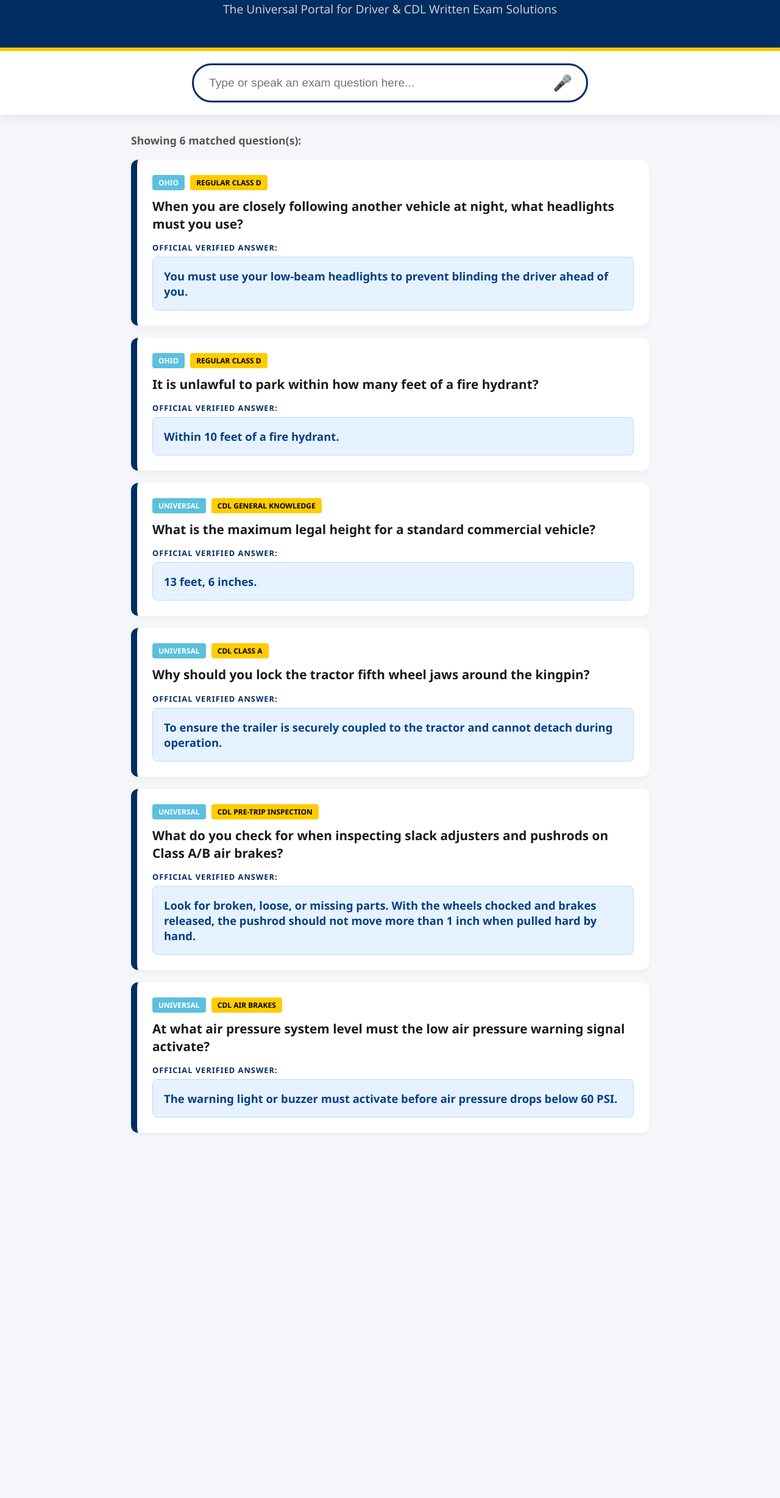
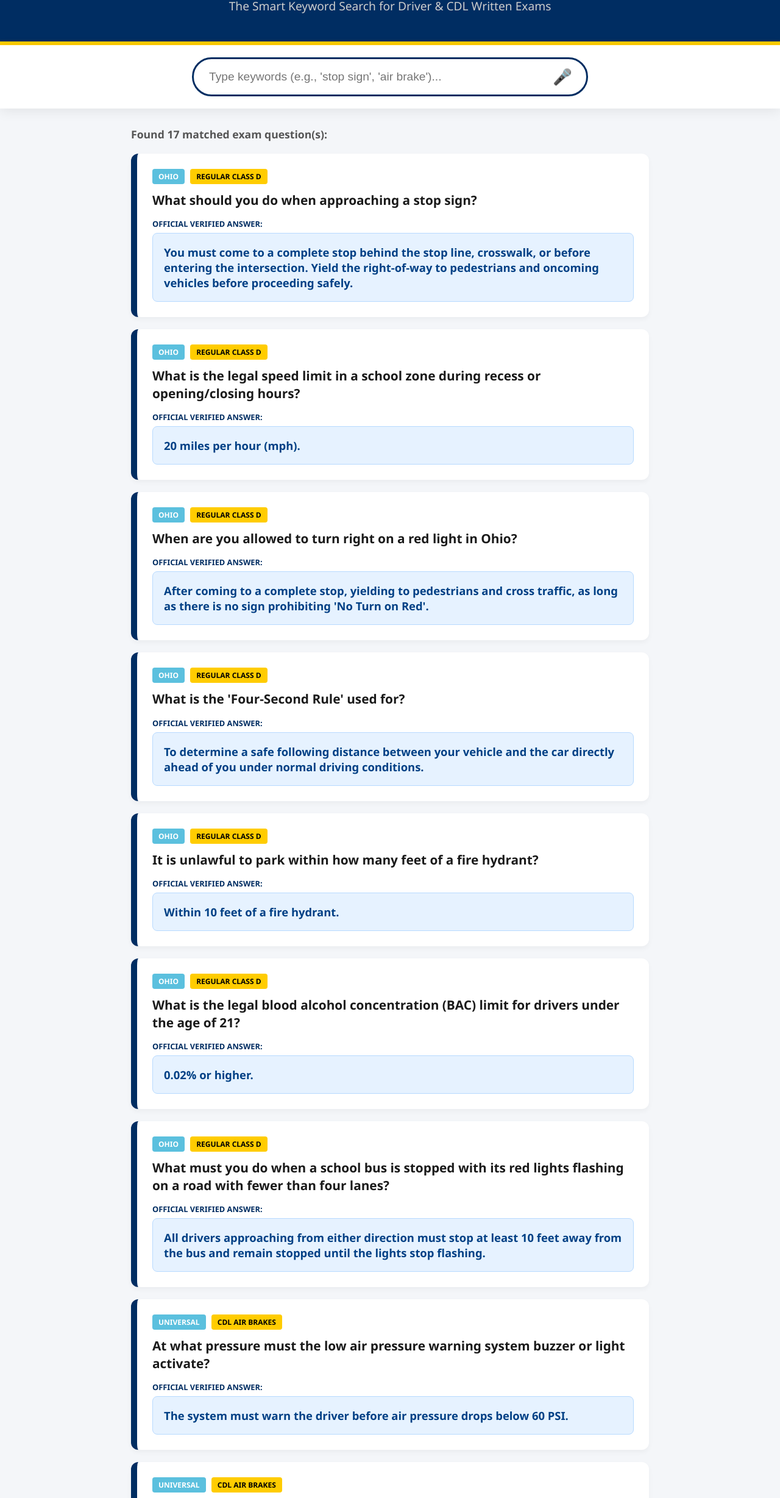
Before and after one commit to deandreturnerwalkerinventervideos30s/GDEGo, a plain HTML site: page index.html in a window 1280 px wide. Shown: the part 124-2581 px from the top of the page at 61% size. Before the commit the page ends 2072 px from the top, so only its background shows below. Drawn offline with Linux system fonts and the light colour scheme.

Commit message:
Update index.html

```diff
--- a/index.html
+++ b/index.html
@@ -5,107 +5,79 @@
     <meta name="viewport" content="width=device-width, initial-scale=1.0">
     <title>GDEgo | Universal DMV & CDL Search</title>
     <style>
-        :root { --gde-blue: #002d62; --gde-gold: #ffcc00; --dark: #111; }
+        :root { --gde-blue: #002d62; --gde-gold: #ffcc00; }
         body { font-family: 'Segoe UI', Arial, sans-serif; background: #f4f6f9; margin: 0; padding-bottom: 60px; color: #333; }
 
-        /* Premium Header Styling */
-        header { background: var(--gde-blue); color: white; padding: 50px 20px; text-align: center; border-bottom: 6px solid var(--gde-gold); }
+        header { background: var(--gde-blue); color: white; padding: 45px 20px; text-align: center; border-bottom: 6px solid var(--gde-gold); }
         h1 { margin: 0; font-size: 3em; letter-spacing: 2px; font-weight: 900; }
         .tagline { margin-top: 10px; font-size: 1.2em; color: #ccc; }
 
-        /* The Main Entry Search Bar */
         .search-box-wrapper { position: sticky; top: 0; background: white; padding: 20px; z-index: 1000; box-shadow: 0 4px 20px rgba(0,0,0,0.08); display: flex; flex-direction: column; align-items: center; gap: 12px; }
         .search-container { position: relative; width: 90%; max-width: 650px; }
         #searchField { width: 100%; padding: 18px 60px 18px 25px; border-radius: 50px; border: 3px solid var(--gde-blue); font-size: 1.2em; outline: none; box-sizing: border-box; transition: 0.3s; }
-        #searchField:focus { box-shadow: 0 0 15px rgba(0, 45, 98, 0.3); }
 
-        /* Mic Button Styles */
-        .voice-btn { position: absolute; right: 20px; top: 50%; transform: translateY(-50%); background: none; border: none; font-size: 1.6em; cursor: pointer; color: var(--gde-blue); transition: 0.2s; }
-        .voice-btn:hover { transform: translateY(-50%) scale(1.1); }
+        .voice-btn { position: absolute; right: 20px; top: 50%; transform: translateY(-50%); background: none; border: none; font-size: 1.6em; cursor: pointer; color: var(--gde-blue); }
         .listening { color: #d9534f; animation: flash 1s infinite; }
         @keyframes flash { 0% { opacity: 1; } 50% { opacity: 0.4; } 100% { opacity: 1; } }
 
-        /* Content Container */
         .main-container { max-width: 850px; margin: 30px auto; padding: 0 20px; }
         #resultsSummary { font-size: 1.1em; margin-bottom: 20px; font-weight: bold; color: #555; }
 
-        /* Dynamic Q&A Cards */
-        .qa-card { background: white; border-radius: 12px; padding: 25px; margin-bottom: 20px; border-left: 10px solid var(--gde-blue); box-shadow: 0 4px 8px rgba(0,0,0,0.04); transition: 0.3s; }
-        .qa-card:hover { transform: translateY(-2px); box-shadow: 0 6px 12px rgba(0,0,0,0.08); }
+        .qa-card { background: white; border-radius: 12px; padding: 25px; margin-bottom: 20px; border-left: 10px solid var(--gde-blue); box-shadow: 0 4px 8px rgba(0,0,0,0.04); }
         .meta-tags { margin-bottom: 12px; }
         .tag { display: inline-block; padding: 4px 10px; border-radius: 4px; font-size: 0.75em; font-weight: bold; text-transform: uppercase; margin-right: 5px; color: white; }
         .tag-state { background: #5bc0de; }
         .tag-type { background: var(--gde-gold); color: #000; }
 
         .question-text { font-weight: 800; font-size: 1.3em; line-height: 1.4; color: #1a1a1a; margin-bottom: 15px; }
-        .answer-heading { font-size: 0.8em; font-weight: bold; color: var(--gde-blue); text-transform: uppercase; letter-spacing: 1px; margin-bottom: 6px; }
+        .answer-heading { font-size: 0.8em; font-weight: bold; color: var(--gde-blue); text-transform: uppercase; margin-bottom: 6px; }
         .answer-text { background: #e6f2ff; color: #004085; padding: 18px; border-radius: 8px; font-weight: 700; font-size: 1.15em; border: 1px solid #b8daff; }
 
-        .no-results { text-align: center; padding: 40px; font-size: 1.2em; color: #777; background: white; border-radius: 12px; box-shadow: 0 4px 8px rgba(0,0,0,0.04); }
+        .no-results { text-align: center; padding: 40px; font-size: 1.2em; color: #777; background: white; border-radius: 12px; }
     </style>
 </head>
 <body>
 
 <header>
     <h1>GDEgo</h1>
-    <div class="tagline">The Universal Portal for Driver & CDL Written Exam Solutions</div>
+    <div class="tagline">The Smart Keyword Search for Driver & CDL Written Exams</div>
 </header>
 
 <div class="search-box-wrapper">
     <div class="search-container">
-        <input type="text" id="searchField" placeholder="Type or speak an exam question here..." onkeyup="executeSearch()">
+        <input type="text" id="searchField" placeholder="Type keywords (e.g., 'stop sign', 'air brake')..." onkeyup="executeSearch()">
         <button class="voice-btn" id="micTrigger" onclick="activateVoiceSearch()">🎤</button>
     </div>
 </div>
 
 <div class="main-container">
-    <div id="resultsSummary">Showing all available test questions:</div>
+    <div id="resultsSummary">Type above to search the database...</div>
     <div id="deckDisplay"></div>
 </div>
 
 <script>
-    // MASTER QUESTION DATABASE
-    // You can copy and paste this block to add thousands of rules, states, and certifications.
+    // MASSIVE EXPANDED QUESTION DATABASE
     const masterQuestionBank = [
-        {
-            state: "Ohio",
-            type: "Regular Class D",
-            q: "When you are closely following another vehicle at night, what headlights must you use?",
-            a: "You must use your low-beam headlights to prevent blinding the driver ahead of you."
-        },
-        {
-            state: "Ohio",
-            type: "Regular Class D",
-            q: "It is unlawful to park within how many feet of a fire hydrant?",
-            a: "Within 10 feet of a fire hydrant."
-        },
-        {
-            state: "Universal",
-            type: "CDL General Knowledge",
-            q: "What is the maximum legal height for a standard commercial vehicle?",
-            a: "13 feet, 6 inches."
-        },
-        {
-            state: "Universal",
-            type: "CDL Class A",
-            q: "Why should you lock the tractor fifth wheel jaws around the kingpin?",
-            a: "To ensure the trailer is securely coupled to the tractor and cannot detach during operation."
-        },
-        {
-            state: "Universal",
-            type: "CDL Pre-Trip Inspection",
-            q: "What do you check for when inspecting slack adjusters and pushrods on Class A/B air brakes?",
-            a: "Look for broken, loose, or missing parts. With the wheels chocked and brakes released, the pushrod should not move more than 1 inch when pulled hard by hand."
-        },
-        {
-            state: "Universal",
-            type: "CDL Air Brakes",
-            q: "At what air pressure system level must the low air pressure warning signal activate?",
-            a: "The warning light or buzzer must activate before air pressure drops below 60 PSI."
-        }
+        { state: "Ohio", type: "Regular Class D", q: "What should you do when approaching a stop sign?", a: "You must come to a complete stop behind the stop line, crosswalk, or before entering the intersection. Yield the right-of-way to pedestrians and oncoming vehicles before proceeding safely." },
+        { state: "Ohio", type: "Regular Class D", q: "What is the legal speed limit in a school zone during recess or opening/closing hours?", a: "20 miles per hour (mph)." },
+        { state: "Ohio", type: "Regular Class D", q: "When are you allowed to turn right on a red light in Ohio?", a: "After coming to a complete stop, yielding to pedestrians and cross traffic, as long as there is no sign prohibiting 'No Turn on Red'." },
+        { state: "Ohio", type: "Regular Class D", q: "What is the 'Four-Second Rule' used for?", a: "To determine a safe following distance between your vehicle and the car directly ahead of you under normal driving conditions." },
+        { state: "Ohio", type: "Regular Class D", q: "It is unlawful to park within how many feet of a fire hydrant?", a: "Within 10 feet of a fire hydrant." },
+        { state: "Ohio", type: "Regular Class D", q: "What is the legal blood alcohol concentration (BAC) limit for drivers under the age of 21?", a: "0.02% or higher." },
+        { state: "Ohio", type: "Regular Class D", q: "What must you do when a school bus is stopped with its red lights flashing on a road with fewer than four lanes?", a: "All drivers approaching from either direction must stop at least 10 feet away from the bus and remain stopped until the lights stop flashing." },
+        { state: "Universal", type: "CDL Air Brakes", q: "At what pressure must the low air pressure warning system buzzer or light activate?", a: "The system must warn the driver before air pressure drops below 60 PSI." },
+        { state: "Universal", type: "CDL Air Brakes", q: "What happens when the air pressure in an air brake vehicle drops down to 20 to 45 PSI?", a: "The spring brakes will automatically apply and pop out, locking the wheels to stop the vehicle." },
+        { state: "Universal", type: "CDL Air Brakes", q: "What are the four steps of a static air brake check setup?", a: "1. Build air to governor cut-out (120-140 PSI), 2. Shut off engine, 3. Chock wheels and release parking brakes, 4. Fully apply foot brake and hold for 1 minute checking for leaks." },
+        { state: "Universal", type: "CDL Pre-Trip", q: "How do you inspect the slack adjusters and pushrods on air brakes?", a: "Check for broken, loose, or missing parts. With the parking brakes released, pull the pushrod hard by hand—it should not move more than 1 inch." },
+        { state: "Universal", type: "CDL General Knowledge", q: "What is the maximum legal height limit for a standard commercial trailer/truck configuration?", a: "13 feet, 6 inches." },
+        { state: "Universal", type: "CDL General Knowledge", q: "What is the minimum depth required for tread on front/steer tires of a commercial motor vehicle?", a: "4/32 of an inch depth. All other tires require at least 2/32 of an inch." },
+        { state: "Universal", type: "CDL General Knowledge", q: "How far ahead should a commercial driver look down the road while driving?", a: "12 to 15 seconds ahead, which equals roughly one city block at low speeds or a quarter-mile at highway speeds." },
+        { state: "Universal", type: "CDL Class A", q: "Why must you check that the tractor fifth wheel jaws are closed locked tight around the kingpin?", a: "To guarantee the trailer is safely coupled and cannot separate or break away from the tractor during transit." },
+        { state: "Universal", type: "CDL Class A", q: "What is the purpose of the emergency air line (the supply line) in a combination vehicle?", a: "It supplies high-pressure air to the trailer air tanks and controls the trailer emergency spring brakes." },
+        { state: "Universal", type: "CDL Combination", q: "What is the danger of a trailer jackknife maneuver?", a: "A trailer jackknife occurs when the trailer wheels lock up, causing the trailer to swing out sideways out of its lane, pulling the tractor backward." }
     ];
 
-    // INITIAL RENDER
+    // RENDER ON LOAD
     displayCards(masterQuestionBank);
 
     function displayCards(data) {
@@ -115,11 +87,11 @@
 
         if (data.length === 0) {
             summary.innerText = "0 Matches Found";
-            display.innerHTML = `<div class="no-results">No exact matches found in our database. Try checking your spelling or using different keywords.</div>`;
+            display.innerHTML = `<div class="no-results">No matches found. Try typing simpler keywords like "stop", "brake", or "speed".</div>`;
             return;
         }
 
-        summary.innerText = `Showing ${data.length} matched question(s):`;
+        summary.innerText = `Found ${data.length} matched exam question(s):`;
 
         data.forEach(item => {
             display.innerHTML += `
@@ -136,25 +108,33 @@
         });
     }
 
-    // SEARCH FILTER LOGIC
+    // SMART KEYWORD SEARCH ENGINE
     function executeSearch() {
-        const query = document.getElementById('searchField').value.toLowerCase();
+        const query = document.getElementById('searchField').value.toLowerCase().trim();
+
+        if (!query) {
+            displayCards(masterQuestionBank);
+            return;
+        }
+
+        // Break search input into separate words (e.g., "stop", "sign")
+        const searchWords = query.split(/\s+/);
 
         const filteredResults = masterQuestionBank.filter(item => {
-            return item.q.toLowerCase().includes(query) ||
-                   item.a.toLowerCase().includes(query) ||
-                   item.type.toLowerCase().includes(query) ||
-                   item.state.toLowerCase().includes(query);
+            const combinedText = (item.q + " " + item.a + " " + item.type + " " + item.state).toLowerCase();
+
+            // The card matches only if EVERY keyword typed is found somewhere in the card text
+            return searchWords.every(word => combinedText.includes(word));
         });
 
         displayCards(filteredResults);
     }
 
-    // NATIVE BROWSER SPEECH DETECTOR
+    // VOICE INTERACTION CONTROL
     function activateVoiceSearch() {
         const SpeechRecognition = window.SpeechRecognition || window.webkitSpeechRecognition;
         if (!SpeechRecognition) {
-            alert("Your browser does not support live voice recognition APIs. Please switch to Google Chrome.");
+            alert("Voice features require Google Chrome on mobile devices.");
             return;
         }
 
@@ -163,25 +143,23 @@
         const searchInput = document.getElementById('searchField');
 
         recognizer.lang = 'en-US';
-        recognizer.interimResults = false;
 
         recognizer.onstart = () => {
             mic.classList.add('listening');
-            searchInput.placeholder = "Listening closely to your voice...";
+            searchInput.placeholder = "Listening...";
         };
 
         recognizer.onresult = (event) => {
             const vocalInput = event.results[0][0].transcript;
             searchInput.value = vocalInput;
             mic.classList.remove('listening');
-            searchInput.placeholder = "Type or speak an exam question here...";
-            executeSearch(); // Instantly process the spoken question
+            searchInput.placeholder = "Type keywords...";
+            executeSearch();
         };
 
         recognizer.onerror = () => {
             mic.classList.remove('listening');
-            searchInput.placeholder = "Type or speak an exam question here...";
-            alert("Microphone connection failed. Make sure your browser has mic permissions enabled.");
+            searchInput.placeholder = "Type keywords...";
         };
 
         recognizer.start();
```
